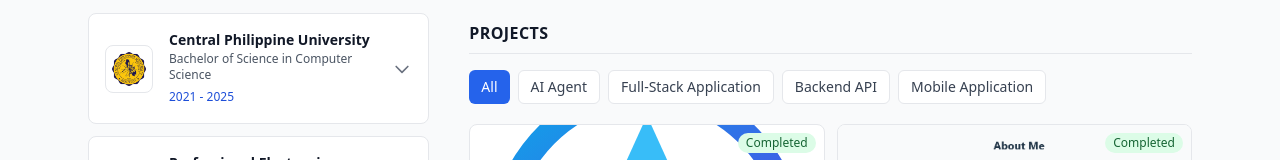
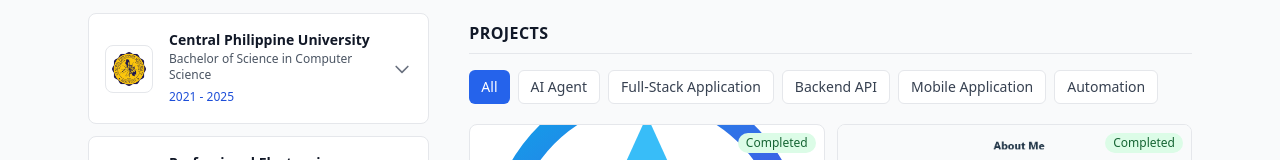
Before and after one commit to JjayFabor/jjayfabor.github.io, a React (Vite) app: page / in a window 1280 px wide. Shown: the part 775-935 px from the top of the page. Built offline with nearby package versions, Linux system fonts and the light colour scheme.

Commit message:
Add Callbox automation projects (n8n file transfer, HubSpot pipeline sync)
Support repo-less internal projects in ProjectCard: GitHub button is now
conditional, with an 'Internal company project' badge as fallback.

```diff
--- a/src/components/ProjectCard.jsx
+++ b/src/components/ProjectCard.jsx
@@ -1,4 +1,4 @@
-import { ExternalLink, Github } from "lucide-react";
+import { ExternalLink, Github, Lock } from "lucide-react";
 
 const MAX_TAGS = 4;
 
@@ -54,6 +54,7 @@ const ProjectCard = ({ project }) => {
 
         {/* Actions pinned to the bottom */}
         <div className="mt-auto pt-3 flex gap-2">
+          {project.link && (
             <a
               href={project.link}
               target="_blank"
@@ -63,6 +64,13 @@ const ProjectCard = ({ project }) => {
               <Github className="h-4 w-4" />
               GitHub
             </a>
+          )}
+          {!project.link && !project.preview && (
+            <span className="flex-1 inline-flex items-center justify-center gap-2 h-10 px-3 rounded-md text-sm font-medium border border-dashed border-gray-300 text-gray-500 dark:border-gray-600 dark:text-gray-400">
+              <Lock className="h-4 w-4" />
+              Internal company project
+            </span>
+          )}
           {project.preview && (
             <a
               href={project.preview}
--- a/src/components/Projects.jsx
+++ b/src/components/Projects.jsx
@@ -85,6 +85,24 @@ const projectsData = [
     category: "Full-Stack Application",
     link: "https://github.com/JjayFabor/overload-workout-tracker"
   },
+  {
+    id: 9,
+    title: "Secure File Transfer & Sharing",
+    description: "n8n workflow automating secure Google Drive file transfers — provisioning dedicated folders and enforcing role-based sharing access for employees. Built at Callbox.",
+    image: "projects/n8n-file-transfer.svg",
+    techStack: ["n8n", "Google Drive API", "Webhooks", "Role-Based Access"],
+    status: "completed",
+    category: "Automation",
+  },
+  {
+    id: 10,
+    title: "HubSpot Pipeline Data Sync",
+    description: "HubSpot workflow integration syncing CRM data into the internal pipeline database, keeping sales records consistent without manual exports. Built at Callbox.",
+    image: "projects/hubspot-pipeline-sync.svg",
+    techStack: ["HubSpot CRM", "HubSpot Workflows", "REST API", "MySQL"],
+    status: "completed",
+    category: "Automation",
+  },
 ];
 
 const Projects = () => {
```
Also changed, not shown: public/projects/hubspot-pipeline-sync.svg (added), public/projects/n8n-file-transfer.svg (added). Lines whose indentation alone changed are shown as unchanged.
